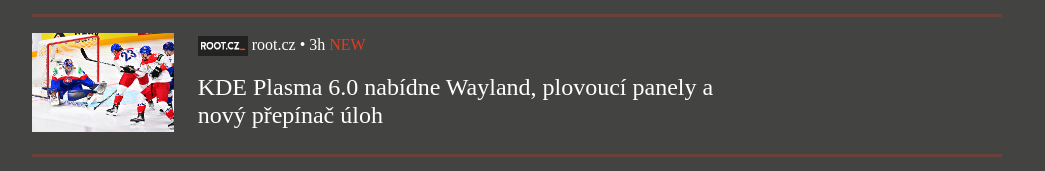
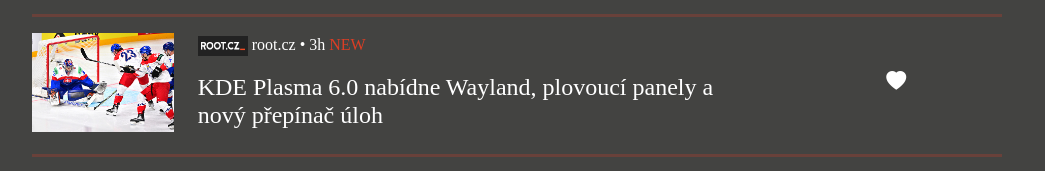
Before and after one commit to adamhrncir/marss, a Next.js app: page /dashboard in a window 1280 px wide. Shown: the part 164-335 px from the top of the page, without its empty margins (123-1168 px from the left). Built offline with nearby package versions, Linux system fonts and the light colour scheme; a web font is replaced by a local one.

Commit message:
přidáno favorite tlačítko

```diff
--- a/app/dashboard/page.tsx
+++ b/app/dashboard/page.tsx
@@ -93,7 +93,9 @@
     <h4>KDE Plasma 6.0 nabídne Wayland, plovoucí panely a nový přepínač úloh</h4>
 
   </div>
-  <div className="col-sm-2">
+  <div className='col-sm-1'></div>
+  <div className="col-sm-1 heart">
+  <button type="button" className="btn btn-bg btn-link"><h5><i className="bi bi-heart-fill"></i></h5></button>
     </div>
 </div>
 </a>
--- a/app/globals.css
+++ b/app/globals.css
@@ -60,3 +60,18 @@
 body {
   background-color: rgb(67, 67, 65);
 }
+
+.btn-link{
+  background-color: transparent;
+  border-color: transparent;
+  box-shadow: none;
+
+}
+
+.btn-link:hover{
+  color: rgb(219, 62, 37);
+}
+.heart{
+  text-align: right;
+  margin-top: 30px;
+}
```
